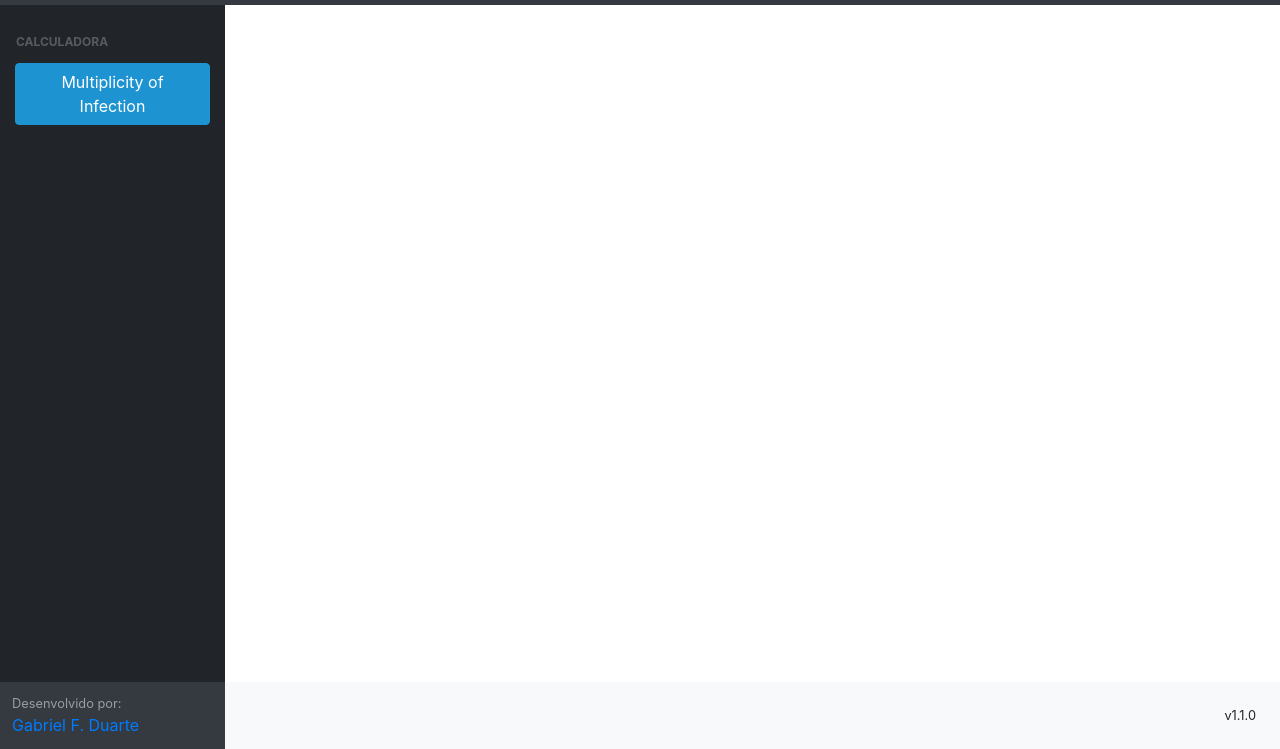
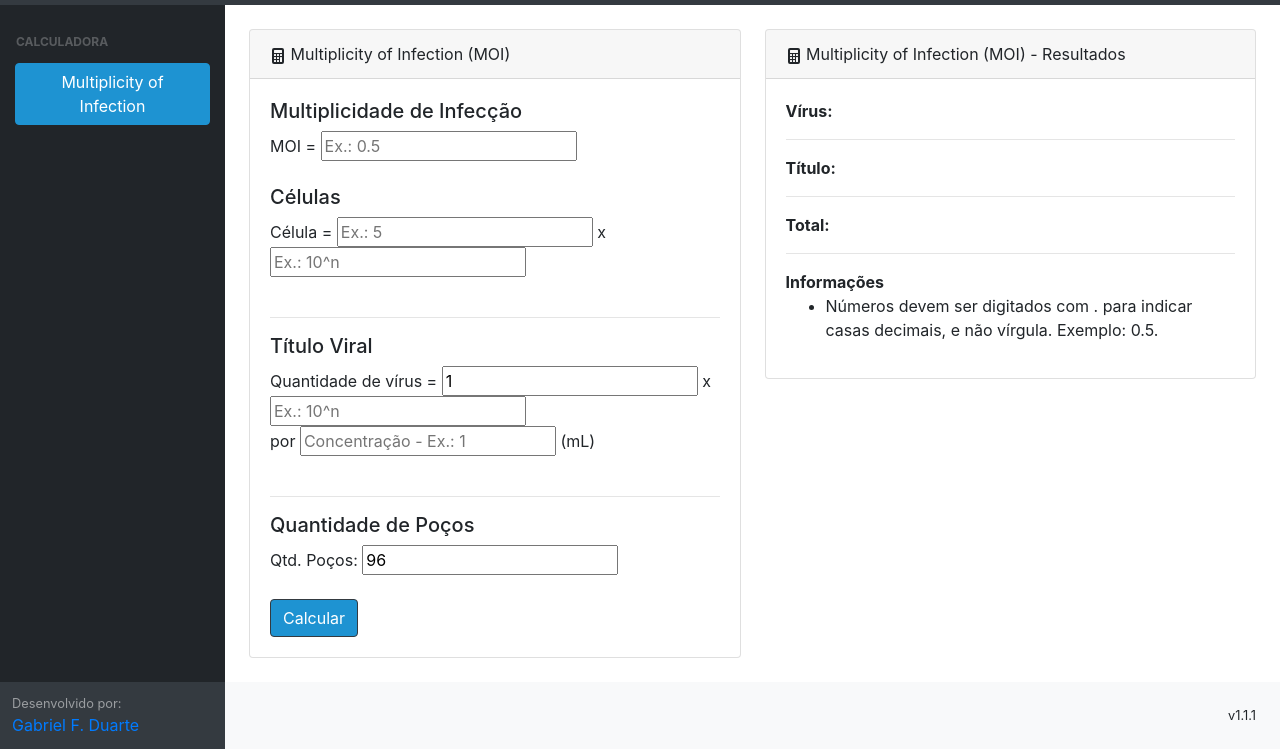
Before and after one commit to GabrielFDuarte/LabPartner, a plain HTML site: page index.html in a window 1280 px wide. Shown: the part 51-800 px from the top of the page. Drawn offline with nearby package versions, Linux system fonts and the light colour scheme.

Commit message:
Add files via upload

```diff
--- a/index.html
+++ b/index.html
@@ -45,7 +45,7 @@
         <div id="layoutSidenav_content">
             <main id="mainArea">
 
-                <!--<div class="container-fluid" style="margin-top: 1.5rem!important;">
+                <div class="container-fluid" style="margin-top: 1.5rem!important;">
                     <div class="row">
                         <div class="col-sm-6">
                             <div class="card">
@@ -59,25 +59,26 @@
                                 </div>
                                 <div class="card-body">
                                     <h5>Multiplicidade de Infecção</h5>
-                                    MOI = <input type="text" id="moi" placeholder="Ex.: 1"></input><br><br>
+                                    MOI = <input type="number" id="moi" placeholder="Ex.: 0.5"></input><br><br>
 
                                     <h5>Células</h5>
-                                    Célula = <input type="text" id="celula" placeholder="Ex.: 5"></input>
-                                    (Expoente, 10^n) n = <input type="text" id="celulaExp"
-                                        placeholder="Ex.: -3"></input><br><br>
+                                    Célula = <input type="number" id="celula" placeholder="Ex.: 5"></input>
+                                    x <input type="number" id="celulaExp"
+                                        placeholder="Ex.: 10^n"></input><br><br>
 
                                     <hr>
 
                                     <h5>Título Viral</h5>
-                                    Quantidade de vírus (10^n) n = <input type="text" id="tituloA"
-                                        placeholder="Ex.: 10^n"></input>
-                                    por <input type="text" id="tituloB" placeholder="Concentração - Ex.: 1"></input>
+                                    Quantidade de vírus = <input type="number" id="tituloNumber" placeholder="Ex.: 2" value="1"> x
+                                    <input type="number" id="tituloA"
+                                        placeholder="Ex.: 10^n"></input><br>
+                                    por <input type="number" id="tituloB" placeholder="Concentração - Ex.: 1"></input>
                                     (mL)<br><br>
 
                                     <hr>
 
                                     <h5>Quantidade de Poços</h5>
-                                    Qtd. Poços: <input type="text" id="pocos" placeholder="Ex.: 96"></input><br><br>
+                                    Qtd. Poços: <input type="number" id="pocos" placeholder="Ex.: 96" value="96" min="1"></input><br><br>
 
                                     <button type="button" class="btn btn-dark" id="sendBtn"
                                         style="background-color: #1E93D2;">Calcular</button><br>
@@ -101,11 +102,16 @@
                                             id="titulo2"></span></div>
                                     <hr>
                                     <div id="result3"><b>Total: </b><span id="total"></span></div>
+                                    <hr>
+                                    <b>Informações</b><br>
+                                    <ul>
+                                        <li>Números devem ser digitados com . para indicar casas decimais, e não vírgula. Exemplo: 0.5.</li>
+                                    </ul>
                                 </div>
                             </div>
                         </div>
                     </div>
-                </div>-->
+                </div>
 
             </main>
             <footer class="py-4 bg-light mt-auto">
@@ -113,7 +119,7 @@
                     <div class="d-flex align-items-center justify-content-between small">
                         <div class="text-muted"></div>
                         <div>
-                            v1.1.0
+                            v1.1.1
                         </div>
                     </div>
                 </div>
@@ -127,13 +133,20 @@
         crossorigin="anonymous"></script>
     <script src="js/scripts.js"></script>
 
+    <!--Usar quando tiver mais funções-->
     <script>
+        /*$(document).ready(function () {
+            $("#mainArea").load("./functions/moiPage.html");
+        });
+
         $('#multiplicityButton').on('click', function () {
             $("#mainArea").load("./functions/moiPage.html");
-        });
+        });*/
     </script>
 
-    <!--<script>
+</body>
+
+<script>
     $('#sendBtn').on('click', function () {
         let moiValue = $('#moi').val();
         let moiResult = moiValue;
@@ -159,7 +172,7 @@
             $('#titulo1').text(parcial + "x10^" + count);
         }
 
-            let r1 = Math.pow(10, $('#tituloA').val());
+        let r1 = $('#tituloNumber') * Math.pow(10, $('#tituloA').val());
 
         let r2 = $('#tituloB').val();
 
@@ -180,7 +193,6 @@
             $('#total').text(totalFinal.toFixed(1) + "mL");
         }
     });
-    </script>-->
-</body>
+</script>
 
 </html>
```
Also changed, not shown: functions/moiPage.html (+15 -9 lines), images/logoLabPartner.png, images/logoLabPartnerSocial.png (added), 1 other file. Lines whose indentation alone changed are shown as unchanged.
